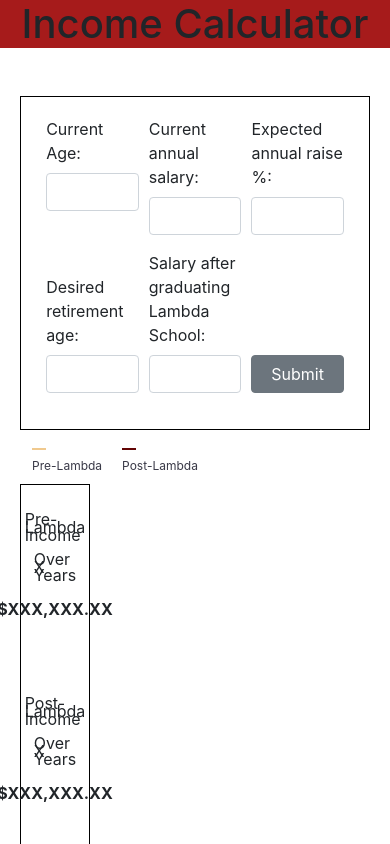
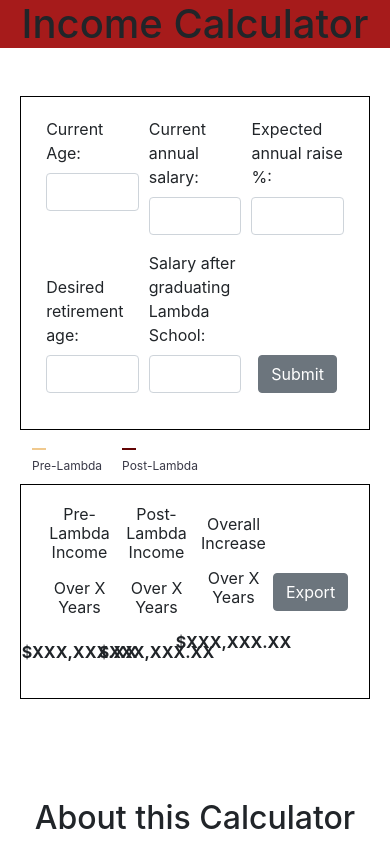
Before and after one commit to LambdaWinter19Hackathon-Calculator/Hackathon_Income_Calculator, a React (Create React App) app: page / in a window 390 px wide. Shown: the top 844 px of the page. Built offline with nearby package versions, Linux system fonts and the light colour scheme.

Commit message:
Responsive styling for DataOutput

```diff
--- a/src/components/DataOutput.js
+++ b/src/components/DataOutput.js
@@ -24,7 +24,10 @@
                     <Data>$XXX,XXX.XX</Data>
                 </Wrap>
 
-                <Button>Export</Button>
+               <Wrap>
+                    <Button>Export</Button>
+               </Wrap>
+
             </OutputContainer>
         );
     };
@@ -38,18 +41,31 @@
     width: 20%;
     padding: 20px;
     border: 1px solid black;
+    justify-content: space-around;
+
+    @media (max-width: 1024px) {
+        flex-direction: row;
+        width: 100%;
+        min-height: 150px;
+        justify-content: space-around;
+        align-items: center;
+    }
 `;
 
 const Wrap = styled.div`
-    line-height: 0.5;
-    padding: 10px;
+    line-height: 1.2rem;
     display: flex;
     flex-direction: column;
     align-items: center;
+    text-align: center;
+
+    @media (max-width: 1024px) {
+        width: 25%;
+    }
 `;
 
 const Data = styled.p`
-    padding: 10px 0 50px 0;
+padding-top: 10px;
     font-weight: bold;
 `;
 
--- a/src/components/IncomeForm.js
+++ b/src/components/IncomeForm.js
@@ -130,6 +130,7 @@
   form {
     display: flex;
     flex-direction: column;
+    justify-content: space-around;
     width: 100%;
     margin: 0 auto;
 
@@ -149,6 +150,7 @@
     }
 
     button {
+      margin: 0 auto;
       margin-bottom: 1rem;
     }
   }
```
